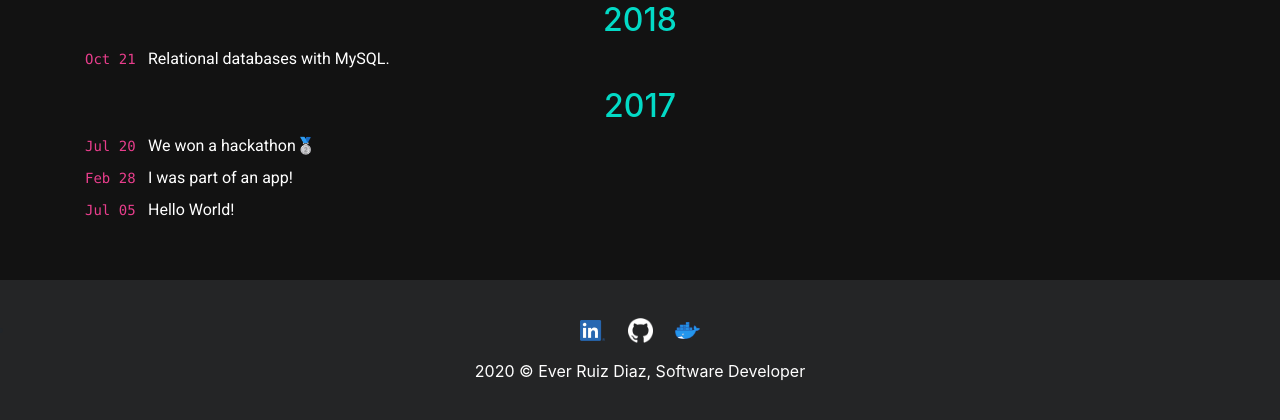
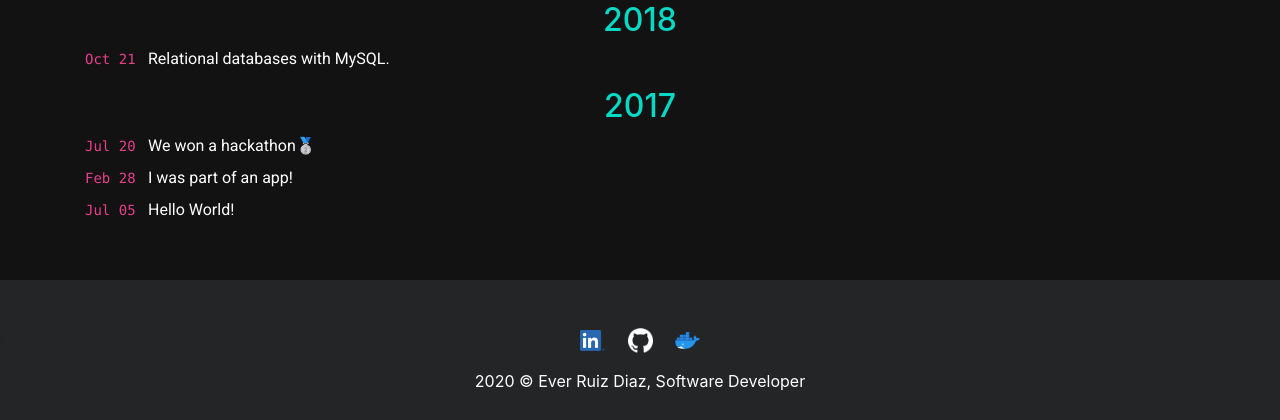
Before and after one commit to ruizdiazever/portfolio, a Django app: page / in a window 1280 px wide. Shown: the part 889-1309 px from the top of the page. Run offline with Django 3.2, Linux system fonts and the light colour scheme; data comes from the database, SQL or seed files in the repository; some libraries are stand-ins or nearby versions.

Commit message:
Fix footer and new styles

```diff
--- a/core/static/core/css/styles.css
+++ b/core/static/core/css/styles.css
@@ -4,8 +4,23 @@
     src: url('../fonts/EuclidFlex-Regular.otf')
 }
 
+html{
+    min-height: 100%;
+    position: relative;
+}
+
 body {
     background-color: #121212;
+    margin: 0;
+    margin-bottom: 150px;
+}
+
+#abajo {
+    background-color: #242526;
+    position: absolute;
+    bottom: 0;
+    width: 100%;
+
 }
 
 
--- a/core/templates/core/footer.html
+++ b/core/templates/core/footer.html
@@ -1,6 +1,6 @@
 {% load static %}
 
-<footer class="col-md-12">
+<footer class="col-md-12" id="abajo">
     <div id="redes">
         <ul style="padding-left: 0px !important;">
             <li>
```
